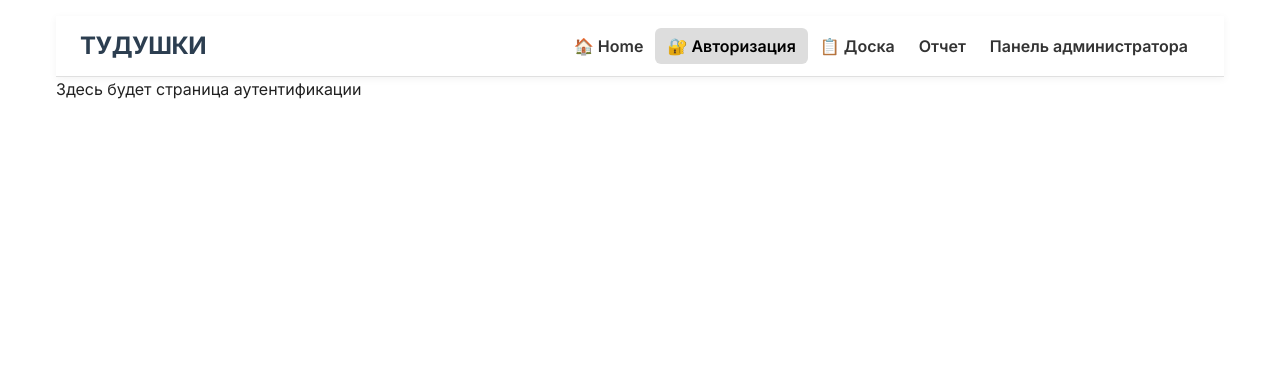
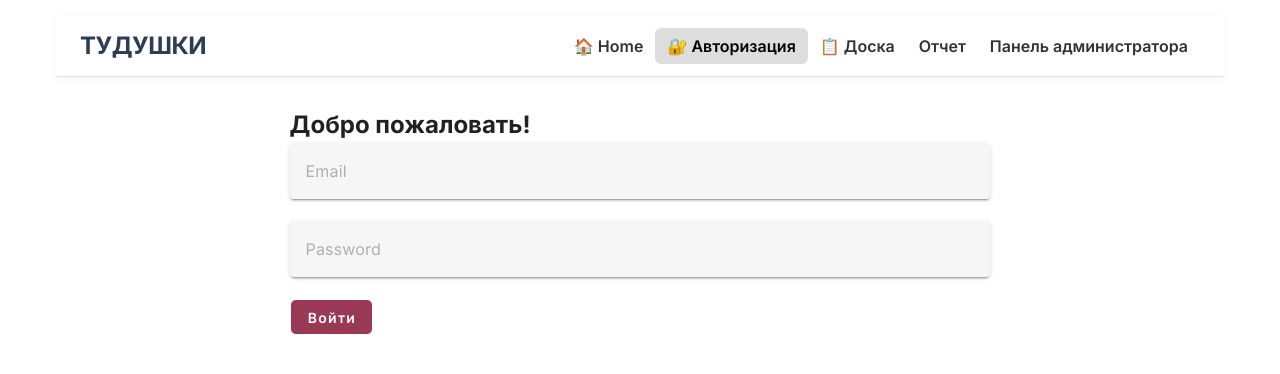
Before and after one commit to KristinaBalashova/todo-list-project, a Vue app: page /auth in a window 1280 px wide. Shown: the top 374 px of the page. Built offline with nearby package versions, Linux system fonts and the light colour scheme; no server answers.

Commit message:
add: auth wiew

```diff
--- a/src/views/Auth.vue
+++ b/src/views/Auth.vue
@@ -1,11 +1,47 @@
-<script setup></script>
+<script setup>
+import Input from '../components/ui/Input.vue';
+import Select from '../components/ui/Select.vue';
+import Button from '../components/ui/Button.vue';
+import { ref } from 'vue';
+import { useRouter } from 'vue-router';
+import { useAuthStore } from '../store/auth';
+import { useToast } from 'vue-toastification';
+
+const toast = useToast();
+
+const form = ref({
+  email: '',
+  password: '',
+  error: '',
+});
+
+const authStore = useAuthStore();
+
+const router = useRouter();
+
+const handleLogin = async () => {
+  try {
+    await authStore.login(form.value.email, form.value.password);
+    await router.push('/dashboard');
+  } catch (error) {
+    toast.error(error.message);
+  }
+};
+</script>
 
 <template>
-  <div class="container">Здесь будет страница аутентификации</div>
+  <form @submit.prevent="handleLogin" class="form">
+    <h2>Добро пожаловать!</h2>
+    <Input v-model="email" placeholder="Email" />
+    <Input v-model="password" type="password" placeholder="Password" />
+    <Button type="submit">Войти</Button>
+    <p v-if="error" style="color: red">{{ error }}</p>
+  </form>
 </template>
 
 <style scoped>
-.container {
-  width: 100%;
+.form {
+  width: 60%;
+  margin: 30px auto
 }
 </style>
```
